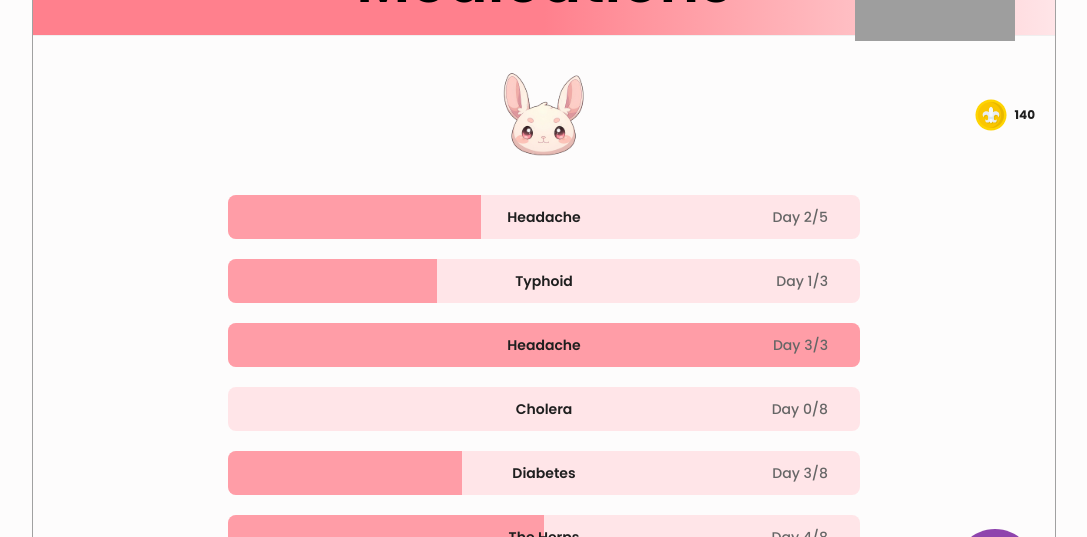
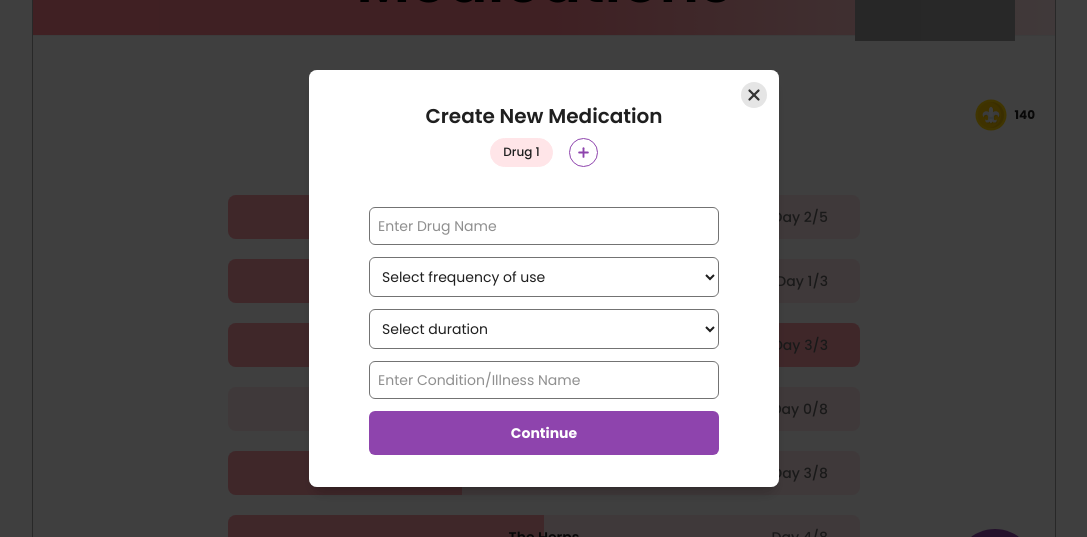
Before and after one commit to JasmondWorks/momo_the-dynamos_nithub, a React (Vite) app in the folder frontend/: page /medication in a window 1280 px wide. Shown: the part 122-659 px from the top of the page, without its empty margins (96-1183 px from the left). Built offline with nearby package versions, Linux system fonts and the light colour scheme; grey boxes are pictures that could not be loaded.

Commit message:
complete medication ui flow

```diff
--- /dev/null
+++ b/frontend/src/component/createNewMedication.jsx
@@ -0,0 +1,107 @@
+import { Plus } from "lucide-react";
+import { useState } from "react";
+
+function NewMedication({ onSubmit }) {
+  const [drugs, setDrugs] = useState([
+    {
+      id: 1,
+      drugName: "",
+      frequency: "",
+      duration: "",
+      condition: "",
+    },
+  ]);
+  const [activeDrugTab, setActiveDrugTab] = useState(0);
+
+  function handleAddDrugTab() {
+    setDrugs((drugs) => [
+      ...drugs,
+      {
+        id: drugs.at(-1) + 1,
+        drugName: "",
+        frequency: "",
+        duration: "",
+        condition: "",
+      },
+    ]);
+  }
+
+  function frequencyFormatter(freq) {
+    // const formatted = freq
+  }
+
+  return (
+    <div className="space-y-10 px-15 py-8">
+      <div className="flex flex-col items-center gap-y-2">
+        <h2 className="text-xl font-semibold">Create New Medication</h2>
+        <div className="flex gap-4">
+          <div className="flex gap-2">
+            {drugs.map((_, index) => (
+              <button
+                className={`p-2 px-3 text-xs font-medium rounded-2xl border border-[#FFE5E8] leading-0 ${
+                  activeDrugTab === index ? "bg-[#FFE5E8]" : ""
+                } `}
+              >
+                Drug {index + 1}
+              </button>
+            ))}
+          </div>
+          <button
+            disabled={drugs.length === 3}
+            className={`rounded-full p-1.5 border border-[var(--color-tertiary)] cursor-pointer ${
+              drugs.length === 3 ? "!cursor-not-allowed opacity-50" : ""
+            }`}
+            onClick={handleAddDrugTab}
+          >
+            <Plus color="var(--color-tertiary)" strokeWidth={3} size={15} />
+          </button>
+        </div>
+      </div>
+      <form className="flex flex-col gap-3">
+        <input
+          type="text"
+          placeholder="Enter Drug Name"
+          className="w-full p-2 border border-neutral-500 rounded-md min-w-[350px]"
+          required
+        />
+        <select
+          name=""
+          id=""
+          className="w-full p-2 border border-neutral-500 rounded-md min-w-[350px]"
+          required
+        >
+          <option value="">Select frequency of use</option>
+          <option value="1-1">Morning and Evening</option>
+          <option value="1-1=1">Morning, Afternoon and Evening</option>
+          <option value="1">Once a day</option>
+        </select>
+        <select
+          name=""
+          id=""
+          className="w-full p-2 border border-neutral-500 rounded-md min-w-[350px]"
+          required
+        >
+          <option value="">Select duration</option>
+          <option value="1-1">3 days</option>
+          <option value="1-1=1">A week</option>
+          <option value="1">2 weeks</option>
+        </select>
+        <input
+          type="text"
+          placeholder="Enter Condition/Illness Name"
+          className="w-full p-2 border border-neutral-500 rounded-md min-w-[350px]"
+          required
+        />
+        <button
+          onClick={onSubmit}
+          type="submit"
+          className="bg-[var(--color-tertiary)] text-white rounded-md p-3 font-bold cursor-pointer w-full"
+        >
+          Continue
+        </button>
+      </form>
+    </div>
+  );
+}
+
+export default NewMedication;
--- a/frontend/src/component/modal.jsx
+++ b/frontend/src/component/modal.jsx
@@ -12,7 +12,7 @@ function Modal({ isOpen, onClose, children }) {
     >
       <div className="bg-white rounded-lg overflow-hidden shadow-lg relative">
         <button
-          className="cursor-pointer rounded-full p-1 bg-neutral-200 absolute right-5 top-5"
+          className="cursor-pointer rounded-full p-1 bg-neutral-200 absolute right-3 top-3"
           onClick={onClose}
         >
           <X color="#333" strokeWidth={3} size={18} />
--- a/frontend/src/index.css
+++ b/frontend/src/index.css
@@ -3,7 +3,7 @@
 
 :root {
   --color-primary: #ff9da7;
-  --color-secondary: #c39bd3;
+  --color-secondary: #c39bCd3;
   --color-secondary--light: #efe7ef;
   --color-tertiary: #8e44ad;
   --color-gradient: #f2e7ec;
--- a/frontend/src/pages/medication.jsx
+++ b/frontend/src/pages/medication.jsx
@@ -11,6 +11,7 @@ import FoodCheck from "../modalsUi/foodCheck";
 import Suggestion from "../modalsUi/suggestion";
 import Prescription from "../modalsUi/prescribtion";
 import Congrats from "../modalsUi/congrats";
+import NewMedication from "../component/createNewMedication";
 
 const mockMedications = [
   {
@@ -97,8 +98,13 @@ function Medication() {
       onSubmitKey: "congrats",
     },
     { key: "congrats", component: <Congrats />, onSubmitKey: null },
+    {
+      key: "new-medication",
+      component: <NewMedication />,
+      onSubmitKey: null,
+    },
   ];
-  const [activeModal, setActiveModal] = useState(null);
+  const [activeModal, setActiveModal] = useState(allModals.at(-1).key);
 
   function handleCloseModal() {
     setActiveModal(null);
@@ -136,7 +142,10 @@ function Medication() {
             ))}
           </div>
 
-          <button className="absolute bottom-5 right-5 cursor-pointer">
+          <button
+            className="absolute bottom-5 right-5 cursor-pointer"
+            onClick={() => setActiveModal("new-medication")}
+          >
             <img src={medButton} alt="add icon" className="h-20" />
           </button>
         </div>
@@ -150,6 +159,13 @@ function Medication() {
           {modal.component}
         </Modal>
       ))}
+      <Modal
+        onClose={handleCloseModal}
+        key="new-medication"
+        isOpen={activeModal === "new-medication"}
+      >
+        <NewMedication />
+      </Modal>
     </BorderLayout>
   );
 }
```
